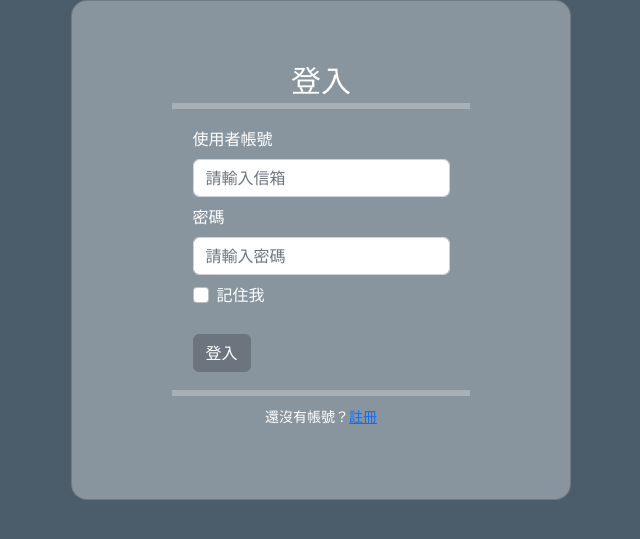
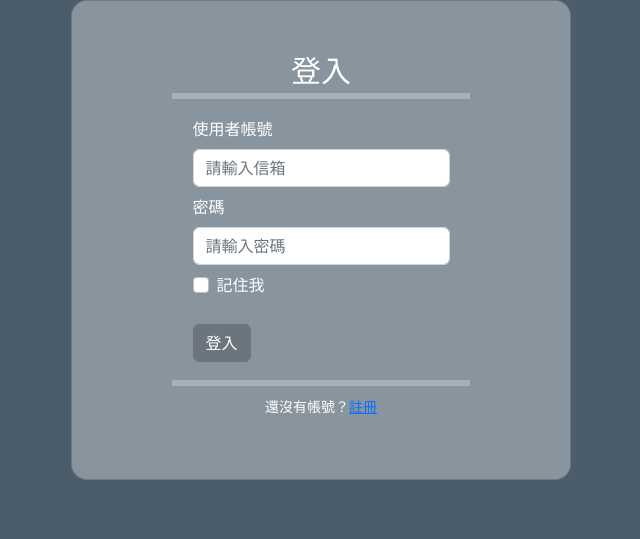
Before and after one commit to StarrySkyYX/password_manager, a Flask app: page /login in a window 1280 px wide. Shown: the part 56-595 px from the top of the page, without its empty margins (319-959 px from the left). Run offline with Flask 3, Linux system fonts and the light colour scheme.

Commit message:
更改透明白色的卡片高度

```diff
--- a/templates/websites/login.html
+++ b/templates/websites/login.html
@@ -7,7 +7,7 @@
     }
 
     #loginCard{
-        height: 500px;
+        height: 480px;
         width: 500px;
         background-color: #ffffff59;
     }
```
